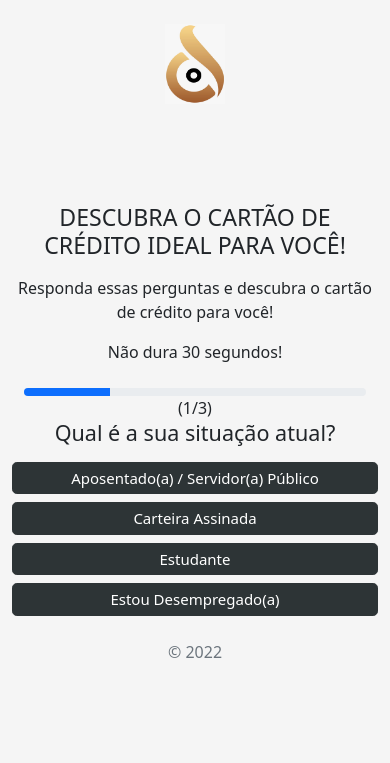
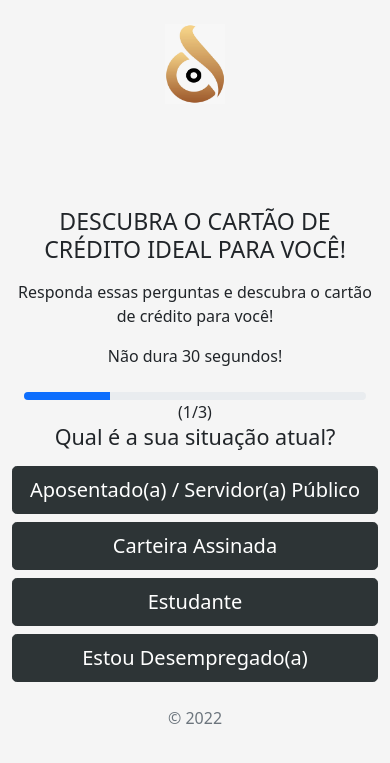
Before and after one commit to LeoAmorimLeleo/decoin_quiz, a PHP site: page / in a window 390 px wide. Shown: the top 763 px of the page. Run offline with PHP 8.4, Linux system fonts and the light colour scheme; some libraries are stand-ins or nearby versions.

Commit message:
ajustes no css

```diff
--- a/css/style.css
+++ b/css/style.css
@@ -97,8 +97,7 @@
   .title{
     font-size: 20px;
   }
-  .button-black{
-    font-size: 15px;
-    padding: 4px;
+  section{
+    margin-top: 70px;
   }
 }
--- a/index.php
+++ b/index.php
@@ -13,7 +13,7 @@
         <img class="logo"
     	src="images/logo2.jpeg" alt="">
     </div>
-	<div class="container">
+	<div class="container col-md-4">
         <?php include 'sections/first_section.php'; ?>
 		<?php include 'sections/second_section.php'; ?>
 		<?php include 'sections/third_section.php'; ?>
--- a/js/redirect.js
+++ b/js/redirect.js
@@ -7,6 +7,5 @@
 
 	const urlRedirect = `https://decoin.com.br/cartoes-de-credito-pre-aprovados/${url.toString()}`;
 	const decodedUri = decodeURIComponent(urlRedirect);
-	console.log(decodedUri);
 	window.location.href = decodedUri;
 }
```
